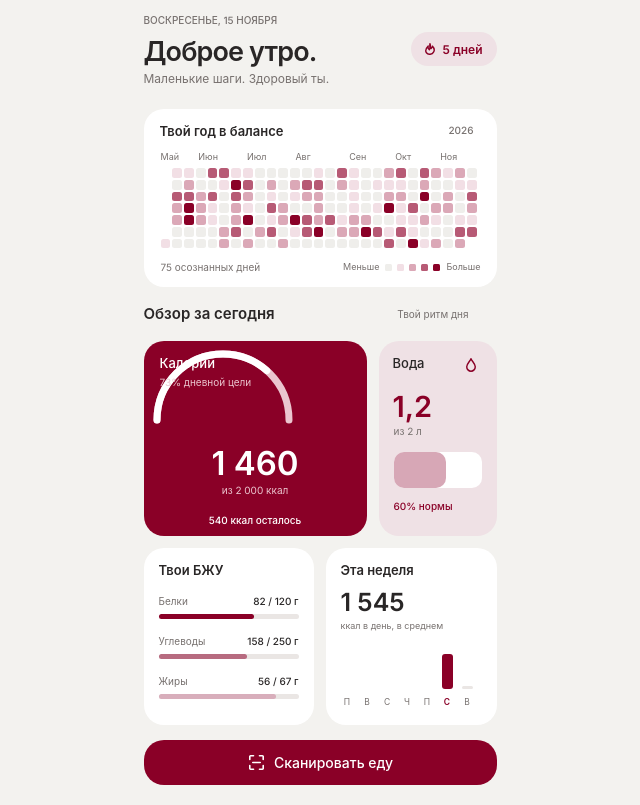
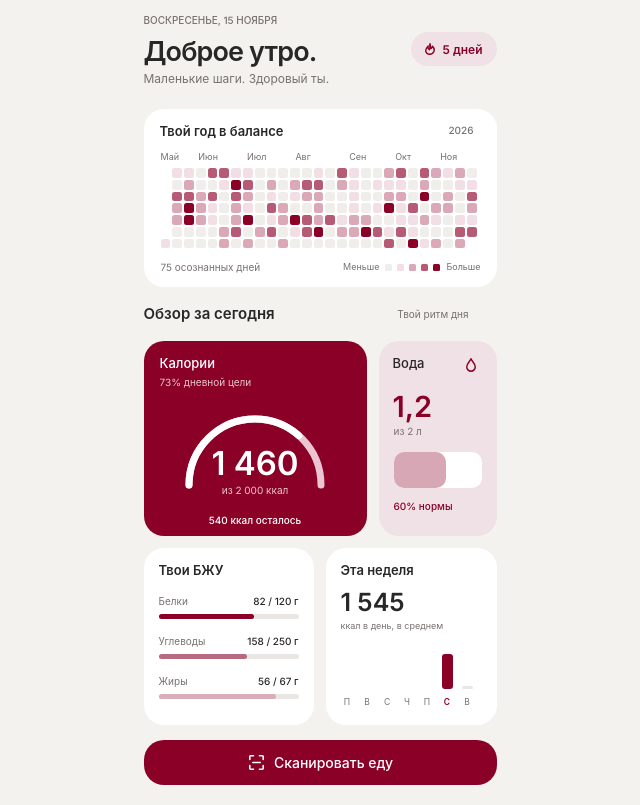
Before and after one commit to PavlovIvan1/ProCal, a React (Vite) app: page / in a window 1280 px wide. Shown: the whole page, without its empty margins (320-960 px from the left). Built offline with nearby package versions, Linux system fonts and the light colour scheme; no server answers; a web font is replaced by a local one.

Commit message:
fix: gauge arc positioning (ccal-gauge class)

```diff
--- a/src/App.tsx
+++ b/src/App.tsx
@@ -90,7 +90,7 @@ function CalorieCard() {
     <section className="ccal">
       <h2 className="ccal-title">Калории</h2>
       <p className="ccal-sub">{Math.round(pct * 100)}% дневной цели</p>
-      <Gauge pct={pct} />
+      <Gauge className="ccal-gauge" pct={pct} />
       <p className="ccal-num">{fmt(today.kcal)}</p>
       <p className="ccal-of">из {fmt(goals.kcal)} ккал</p>
       <p className="ccal-left">{fmt(left)} ккал осталось</p>
--- a/src/components/Gauge.tsx
+++ b/src/components/Gauge.tsx
@@ -3,11 +3,17 @@
 const R = 66;
 const LEN = Math.PI * R; // длина полуокружности
 
-export function Gauge({ pct, max = 1 }: { pct: number; max?: number }) {
+export function Gauge({ pct, max = 1, className }: { pct: number; max?: number; className?: string }) {
   const p = Math.max(0, Math.min(max, pct));
   const offset = LEN * (1 - p / max);
   return (
-    <svg className="gauge" viewBox="0 0 158 86" width="158" height="86" aria-hidden="true">
+    <svg
+      className={className}
+      viewBox="0 0 158 86"
+      width="158"
+      height="86"
+      aria-hidden="true"
+    >
       <path
         d={`M13 79 A${R} ${R} 0 0 1 145 79`}
         fill="none"
```
